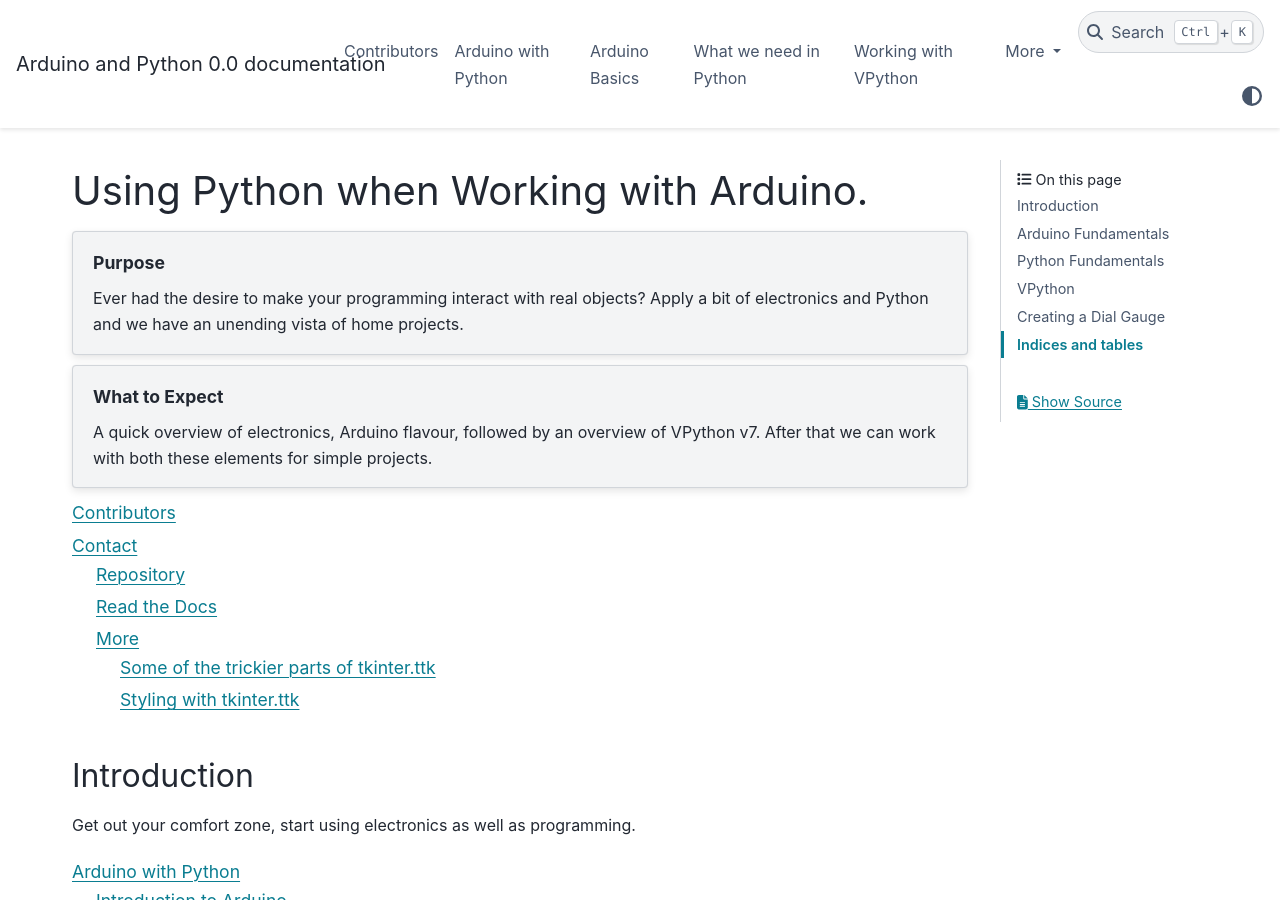
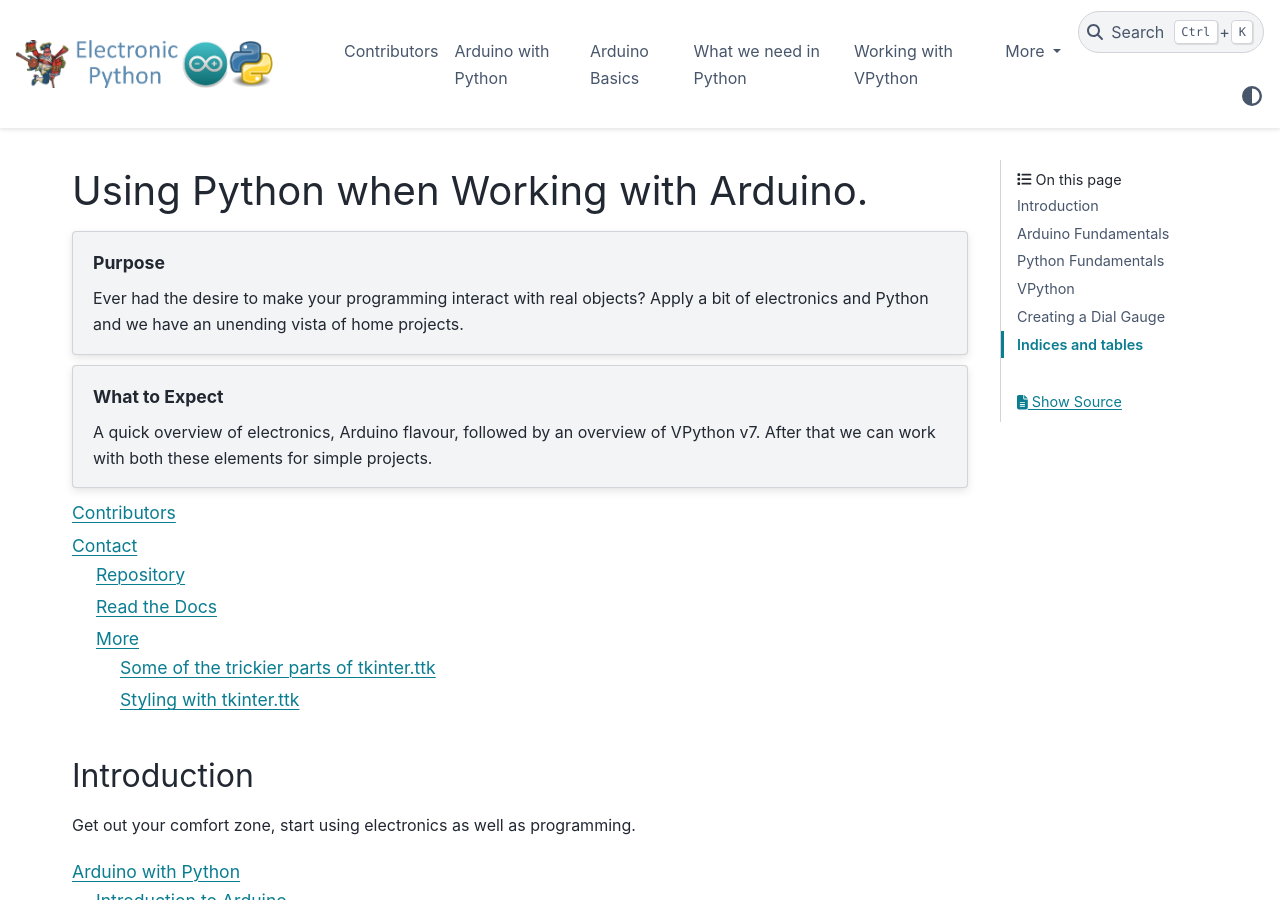
Before and after one commit to Edgar-Donk/Electronic-Python, a Sphinx documentation site: the page built from docs/index.rst, in a window 1280 px wide and 900 px high. Built offline with Sphinx 7.4.7 and the PyData theme 0.15.4, drawn with Linux system fonts in a browser that asks for light colours.

Commit message:
Update conf.py

```diff
--- a/docs/conf.py
+++ b/docs/conf.py
@@ -111,5 +111,5 @@ html_context = {
     "doc_path": "docs",
 }
 
-html_logo = '_static/ben3.png' #ben1.png
+html_logo = '_static/ben2.png' #ben1.png
 html_favicon = '_static/ben1.ico'
```
